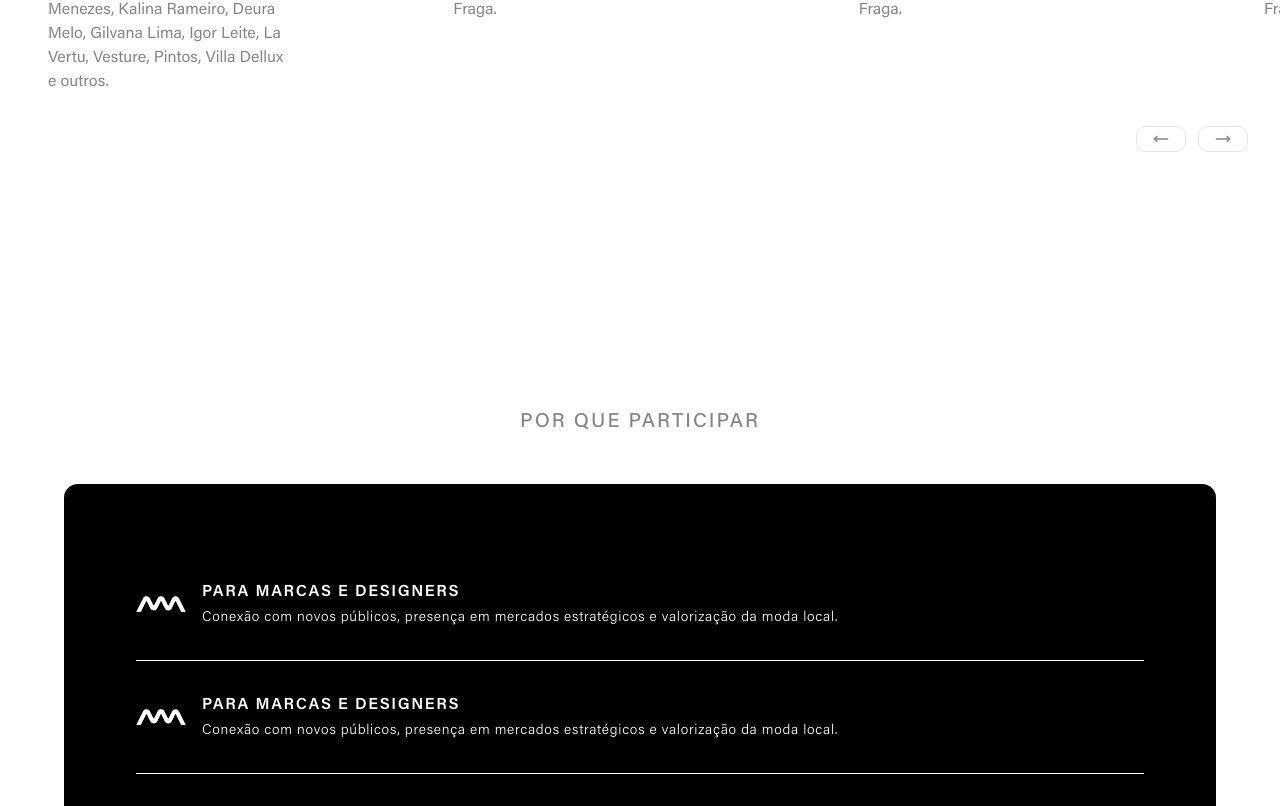
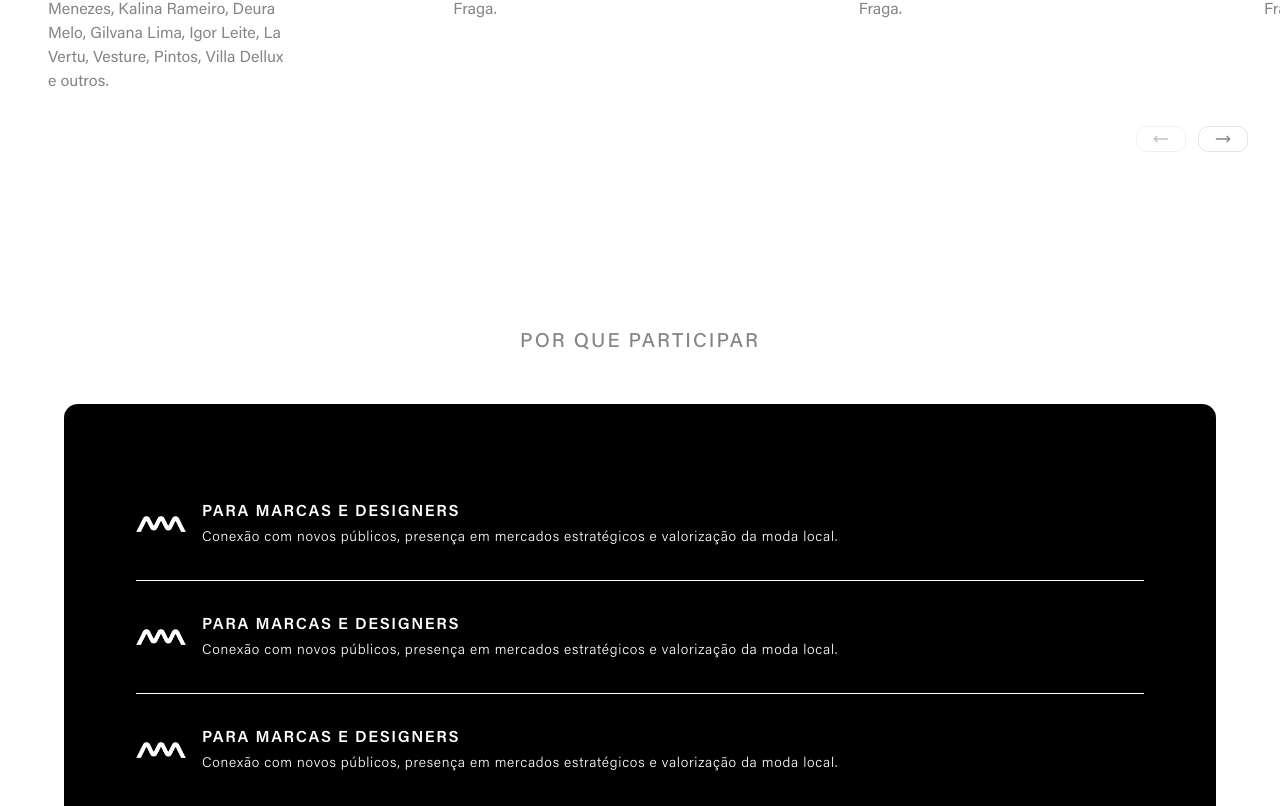
Before and after one commit to Act962/piaui-moda-house, a Next.js app: page / in a window 1280 px wide. Shown: the part 3334-4140 px from the top of the page. Built offline with nearby package versions, Linux system fonts and the light colour scheme.

Commit message:
Fiz update padding e disable buttons

```diff
--- a/src/templates/home/sections/faq-section/faq-section.tsx
+++ b/src/templates/home/sections/faq-section/faq-section.tsx
@@ -36,7 +36,7 @@ const legacy = [
 
 export function FaqSection() {
   return (
-    <section className="px-4 md:px-8 py-32 text-center">
+    <section className="px-4 md:px-8 lg:py-12 text-center">
       <div className="w-full max-w-6xl mx-auto space-y-12">
         <h2 className="font-medium tracking-widest text-xl uppercase">
           Por que participar
--- a/src/templates/home/sections/timeline-section/timeline.tsx
+++ b/src/templates/home/sections/timeline-section/timeline.tsx
@@ -67,14 +67,14 @@ export function Timeline({ items, className, ...props }: TimeLineProps) {
 
       <div className="w-full flex justify-end gap-3 mt-8">
         <button
-          className="border px-4 py-1 rounded-lg transition-colors hover:bg-gray-100 cursor-pointer"
+          className="border px-4 py-1 rounded-lg transition-colors hover:bg-gray-100 cursor-pointer disabled:opacity-50"
           disabled={prevBtnDisabled}
           onClick={onPrevButtonClick}
         >
           <MoveLeft className="size-4" />
         </button>
         <button
-          className="border px-4 py-1 rounded-lg transition-colors hover:bg-gray-100 cursor-pointer"
+          className="border px-4 py-1 rounded-lg transition-colors hover:bg-gray-100 cursor-pointer disabled:opacity-50"
           disabled={nextBtnDisabled}
           onClick={onNextButtonClick}
         >
```
